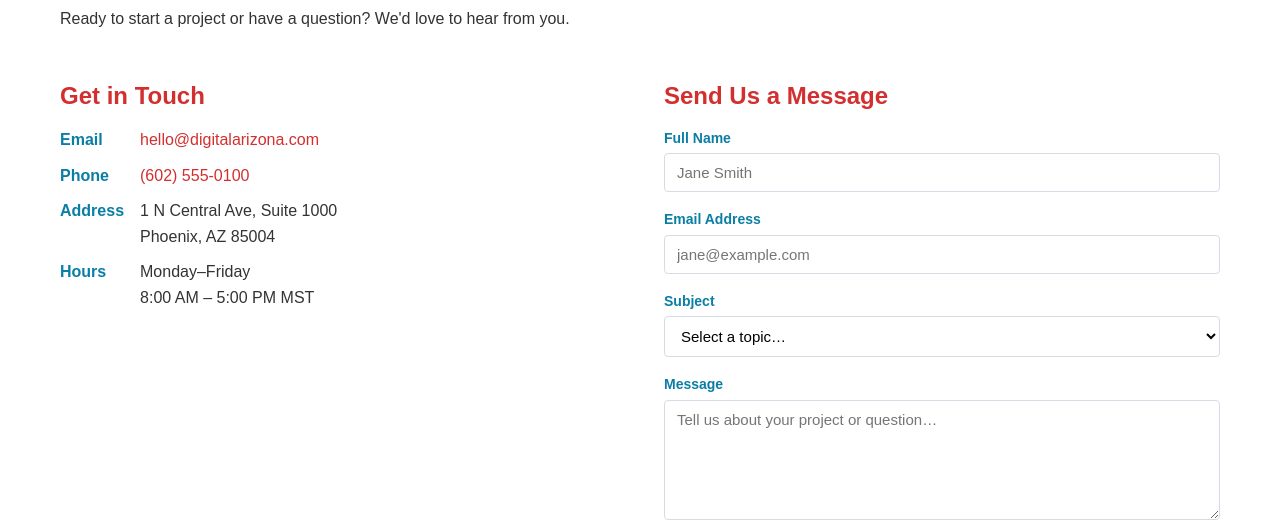
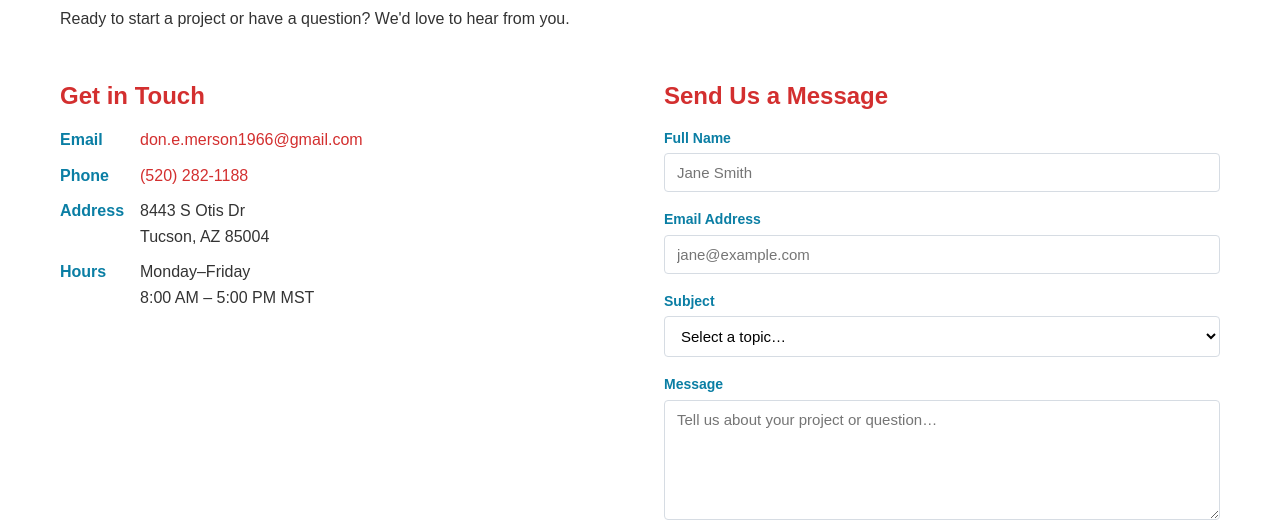
Before and after one commit to dmerson/githubactions, a plain HTML site: page src/contact.html in a window 1280 px wide. Shown: the part 295-817 px from the top of the page. Drawn offline with Linux system fonts and the light colour scheme.

Commit message:
Change my info to my personal information.

```diff
--- a/src/contact.html
+++ b/src/contact.html
@@ -186,11 +186,11 @@
                 <h2>Get in Touch</h2>
                 <dl>
                     <dt>Email</dt>
-                    <dd><a href="mailto:hello@digitalarizona.com">hello@digitalarizona.com</a></dd>
+                    <dd><a href="mailto:hello@digitalarizona.com">don.e.merson1966@gmail.com</a></dd>
                     <dt>Phone</dt>
-                    <dd><a href="tel:+16025550100">(602) 555-0100</a></dd>
+                    <dd><a href="tel:+15202821188">(520) 282-1188</a></dd>
                     <dt>Address</dt>
-                    <dd>1 N Central Ave, Suite 1000<br>Phoenix, AZ 85004</dd>
+                    <dd>8443 S Otis Dr<br>Tucson, AZ 85004</dd>
                     <dt>Hours</dt>
                     <dd>Monday–Friday<br>8:00 AM – 5:00 PM MST</dd>
                 </dl>
```
